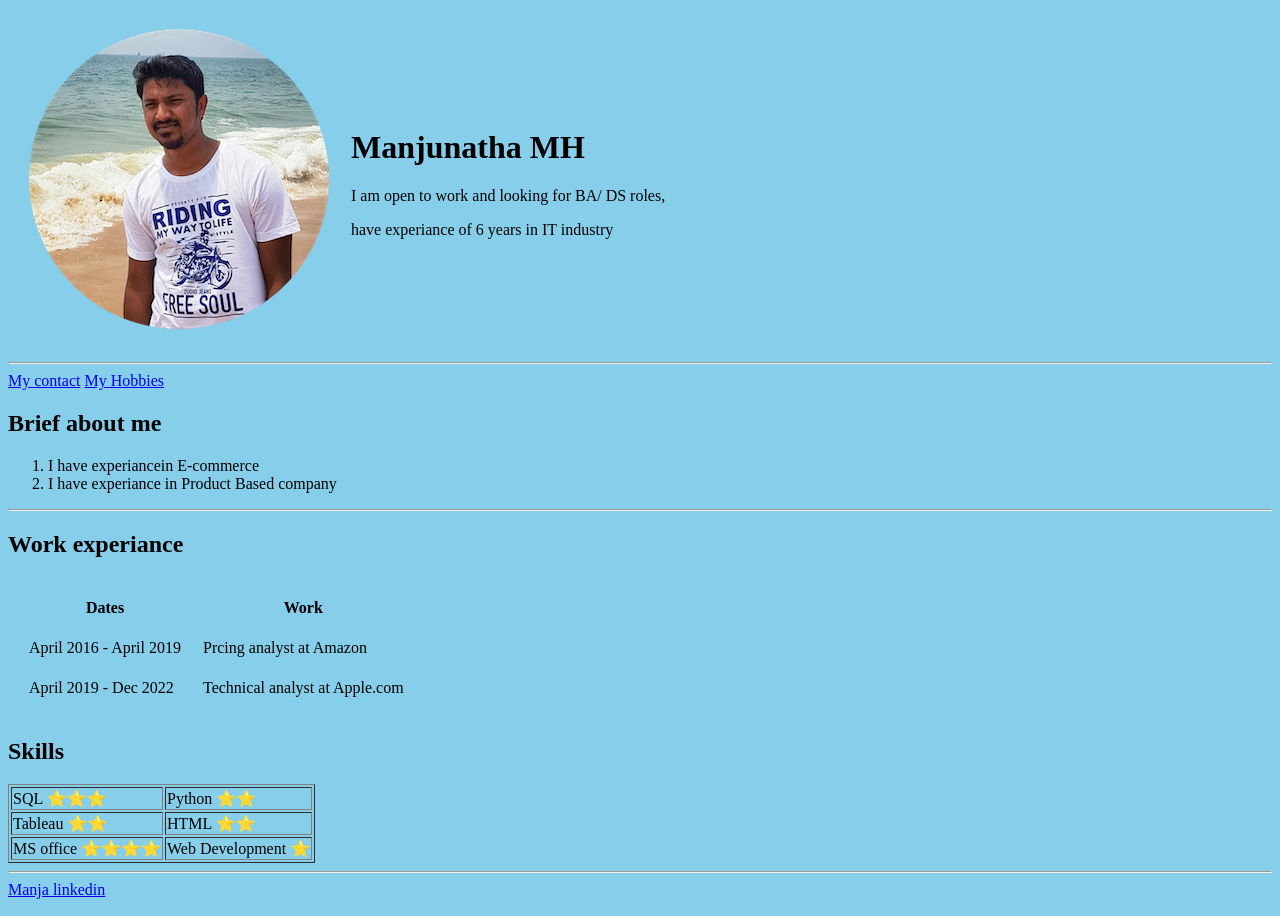
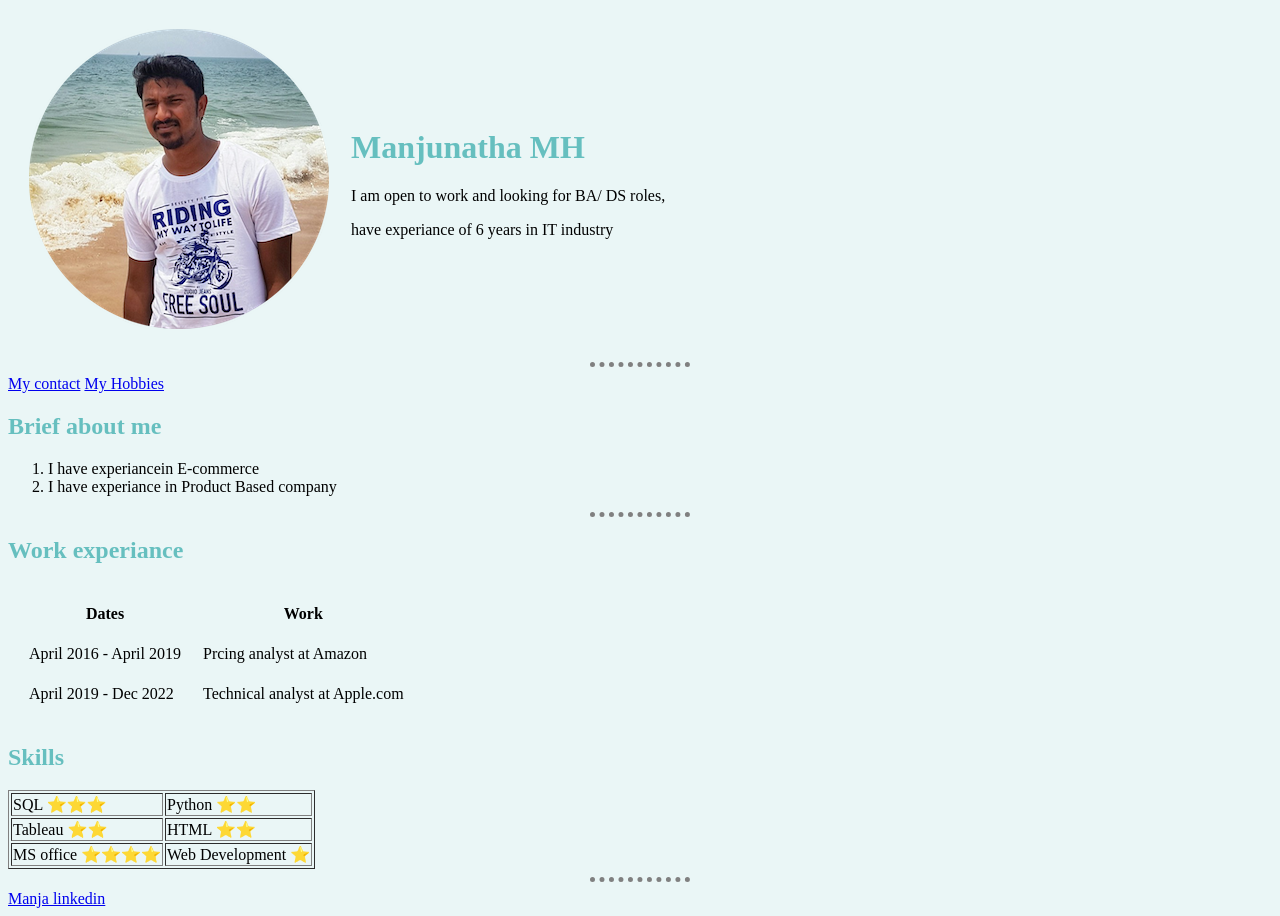
Before and after one commit to mhmanjunatha25/Web_Development, a plain HTML site: page index.html in a window 1280 px wide. Drawn offline with Linux system fonts and the light colour scheme.

Commit message:
added external css, header color changed in all pages

```diff
--- /dev/null
+++ b/css/styles.css
@@ -0,0 +1,30 @@
+body
+
+{
+background-color:#EAF6F6;
+}
+
+hr
+
+{
+border-style: none;
+border-top-style: dotted;
+border-color: grey;
+height: 0px;
+width: 100px;
+border-width: 5px;
+
+}
+
+h1
+{
+
+color: #66BFBF
+
+}
+h2
+{
+
+color: #66BFBF
+
+}
--- a/index.html
+++ b/index.html
@@ -4,18 +4,19 @@
 <table cellspacing="20">
 
   <head>
+
     <meta charset="utf-8">
     <title> &#9829; Manjunatha Mh Personal site </title>
 
-      </head>
+    <link rel="stylesheet" href="css/styles.css">
 
+  </head>
 
-<body style=" background-color: #87ceeb;">
 
 
     <tr>
 
-      <td> <img src="Manj_Pic.png" alt="Manja's pic"> </td>
+      <td> <img src="images/Manj_Pic.png" alt="Manja's pic"> </td>
 
       <td>
         <h1> Manjunatha MH</h1>
```
Also changed, not shown: contacts.html (+9 -1 lines), hobbies.html (+8 -2 lines), images/Manj_Pic.png (renamed from Manj_Pic.png), 1 other file.
